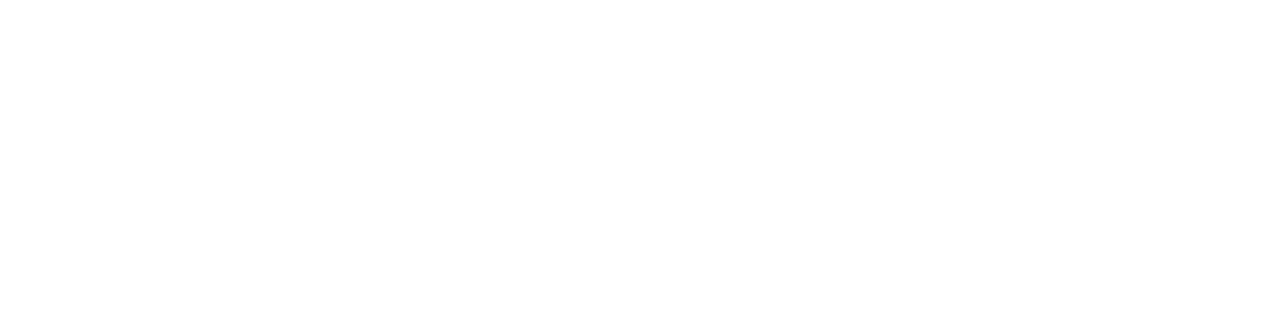
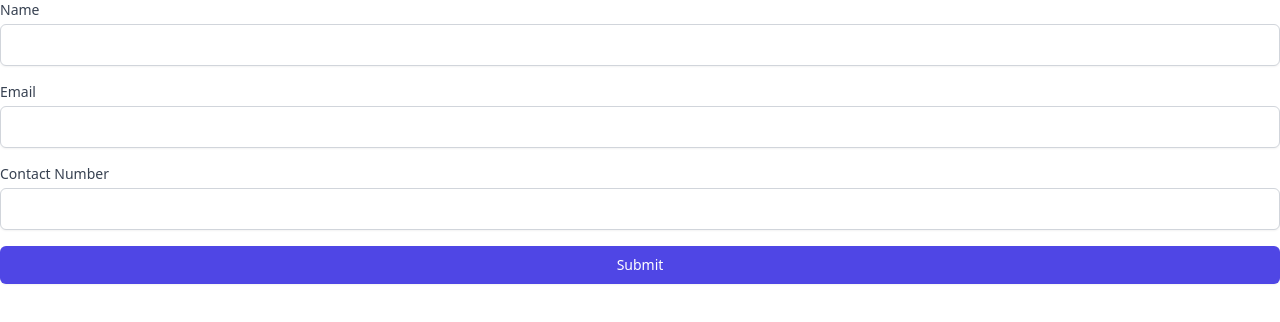
Before and after one commit to hashir-ayaz/FQSS-Website, a React (Vite) app: page /deen-fest-registration in a window 1280 px wide. Before the commit this address had no page. Shown: the top 322 px of the page. Built offline with nearby package versions, Linux system fonts and the light colour scheme.

Commit message:
added routing and about page

```diff
--- a/package.json
+++ b/package.json
@@ -10,9 +10,13 @@
     "preview": "vite preview"
   },
   "dependencies": {
+    "@heroicons/react": "^2.1.1",
+    "@material-tailwind/react": "^2.1.9",
+    "formik": "^2.4.5",
     "react": "^18.2.0",
     "react-dom": "^18.2.0",
-    "react-router-dom": "^6.22.3"
+    "react-router-dom": "^6.22.3",
+    "yup": "^1.4.0"
   },
   "devDependencies": {
     "@types/react": "^18.2.64",
--- /dev/null
+++ b/src/Components/About.jsx
@@ -0,0 +1,13 @@
+import EventTimeLine from "./EventTimeLine";
+import React from "react";
+
+const About = () => {
+  return (
+    <div className="flex gap-2">
+      <div>time line is </div>
+      <EventTimeLine />
+    </div>
+  );
+};
+
+export default About;
--- /dev/null
+++ b/src/Components/EventTimeLine.jsx
@@ -0,0 +1,82 @@
+import React from "react";
+
+import {
+  Timeline,
+  TimelineItem,
+  TimelineConnector,
+  TimelineHeader,
+  TimelineIcon,
+  TimelineBody,
+  Typography,
+} from "@material-tailwind/react";
+
+export default function EventTimeLine() {
+  return (
+    <div className="w-[32rem]">
+      <Timeline>
+        <TimelineItem>
+          <TimelineConnector />
+          <TimelineHeader className="h-3">
+            <TimelineIcon />
+            <Typography variant="h6" color="blue-gray" className="leading-none">
+              Timeline Title Here.
+            </Typography>
+          </TimelineHeader>
+          <TimelineBody className="pb-8">
+            <Typography
+              variant="small"
+              color="gray"
+              className="font-normal text-gray-600"
+            >
+              The key to more success is to have a lot of pillows. Put it this
+              way, it took me twenty five years to get these plants, twenty five
+              years of blood sweat and tears, and I&apos;m never giving up,
+              I&apos;m just getting started. I&apos;m up to something. Fan luv.
+            </Typography>
+          </TimelineBody>
+        </TimelineItem>
+        <TimelineItem>
+          <TimelineConnector />
+          <TimelineHeader className="h-3">
+            <TimelineIcon />
+            <Typography variant="h6" color="blue-gray" className="leading-none">
+              Timeline Title Here.
+            </Typography>
+          </TimelineHeader>
+          <TimelineBody className="pb-8">
+            <Typography
+              variant="small"
+              color="gary"
+              className="font-normal text-gray-600"
+            >
+              The key to more success is to have a lot of pillows. Put it this
+              way, it took me twenty five years to get these plants, twenty five
+              years of blood sweat and tears, and I&apos;m never giving up,
+              I&apos;m just getting started. I&apos;m up to something. Fan luv.
+            </Typography>
+          </TimelineBody>
+        </TimelineItem>
+        <TimelineItem>
+          <TimelineHeader className="h-3">
+            <TimelineIcon />
+            <Typography variant="h6" color="blue-gray" className="leading-none">
+              Timeline Title Here.
+            </Typography>
+          </TimelineHeader>
+          <TimelineBody>
+            <Typography
+              variant="small"
+              color="gary"
+              className="font-normal text-gray-600"
+            >
+              The key to more success is to have a lot of pillows. Put it this
+              way, it took me twenty five years to get these plants, twenty five
+              years of blood sweat and tears, and I&apos;m never giving up,
+              I&apos;m just getting started. I&apos;m up to something. Fan luv.
+            </Typography>
+          </TimelineBody>
+        </TimelineItem>
+      </Timeline>
+    </div>
+  );
+}
--- /dev/null
+++ b/src/Components/PageNotFound.jsx
@@ -0,0 +1,13 @@
+import React from "react";
+
+const PageNotFound = () => {
+  return (
+    <div>
+      <h1>404 Error: Page Not Found</h1>
+      <p>Sorry, the page you are looking for does not exist.</p>
+      Go Back <a href="/">Home</a>
+    </div>
+  );
+};
+
+export default PageNotFound;
--- /dev/null
+++ b/src/Components/UserForm.jsx
@@ -0,0 +1,104 @@
+import React from "react";
+import { useFormik } from "formik";
+import * as Yup from "yup";
+
+const UserForm = () => {
+  // Formik hook for form handling
+  const formik = useFormik({
+    initialValues: {
+      name: "",
+      email: "",
+      contactNumber: "",
+    },
+    validationSchema: Yup.object({
+      name: Yup.string().required("Required"),
+      email: Yup.string().email("Invalid email address").required("Required"),
+      contactNumber: Yup.string()
+        .matches(/^[0-9]+$/, "Must be only digits")
+        .min(10, "Must be exactly 10 digits")
+        .max(10, "Must be exactly 10 digits")
+        .required("Required"),
+    }),
+    onSubmit: (values) => {
+      alert(JSON.stringify(values, null, 2));
+    },
+  });
+
+  return (
+    <form onSubmit={formik.handleSubmit} className="space-y-4">
+      <div>
+        <label
+          htmlFor="name"
+          className="block text-sm font-medium text-gray-700"
+        >
+          Name
+        </label>
+        <input
+          id="name"
+          name="name"
+          type="text"
+          onChange={formik.handleChange}
+          value={formik.values.name}
+          onBlur={formik.handleBlur}
+          className="block w-full p-2 mt-1 border border-gray-300 rounded-md shadow-sm focus:outline-none focus:ring-indigo-500 focus:border-indigo-500"
+        />
+        {formik.touched.name && formik.errors.name ? (
+          <div className="text-sm text-red-600">{formik.errors.name}</div>
+        ) : null}
+      </div>
+
+      <div>
+        <label
+          htmlFor="email"
+          className="block text-sm font-medium text-gray-700"
+        >
+          Email
+        </label>
+        <input
+          id="email"
+          name="email"
+          type="email"
+          onChange={formik.handleChange}
+          value={formik.values.email}
+          onBlur={formik.handleBlur}
+          className="block w-full p-2 mt-1 border border-gray-300 rounded-md shadow-sm focus:outline-none focus:ring-indigo-500 focus:border-indigo-500"
+        />
+        {formik.touched.email && formik.errors.email ? (
+          <div className="text-sm text-red-600">{formik.errors.email}</div>
+        ) : null}
+      </div>
+
+      <div>
+        <label
+          htmlFor="contactNumber"
+          className="block text-sm font-medium text-gray-700"
+        >
+          Contact Number
+        </label>
+        <input
+          id="contactNumber"
+          name="contactNumber"
+          type="text"
+          onChange={formik.handleChange}
+          value={formik.values.contactNumber}
+          onBlur={formik.handleBlur}
+          className="block w-full p-2 mt-1 border border-gray-300 rounded-md shadow-sm focus:outline-none focus:ring-indigo-500 focus:border-indigo-500"
+        />
+        {formik.touched.contactNumber && formik.errors.contactNumber ? (
+          <div className="text-sm text-red-600">
+            {formik.errors.contactNumber}
+          </div>
+        ) : null}
+      </div>
+
+      <button
+        type="submit"
+        className="flex justify-center w-full px-4 py-2 text-sm font-medium text-white bg-indigo-600 border border-transparent rounded-md shadow-sm hover:bg-indigo-700 focus:outline-none focus:ring-2 focus:ring-offset-2 focus:ring-indigo-500"
+      >
+        Submit
+      </button>
+    </form>
+  );
+};
+
+export default UserForm;
--- a/src/main.jsx
+++ b/src/main.jsx
@@ -1,18 +1,30 @@
 import React from "react";
 import ReactDOM from "react-dom/client";
 import App from "./App.jsx";
-import { BrowserRouter as Router, Route, Routes } from "react-router-dom"; // Corrected import statement
+import PageNotFound from "./Components/PageNotFound.jsx";
+import { createBrowserRouter, RouterProvider } from "react-router-dom";
+import UserForm from "./Components/UserForm.jsx";
+import About from "./Components/About.jsx";
+
+const router = createBrowserRouter([
+  {
+    path: "/",
+    element: <App />,
+  },
+  {
+    path: "deen-fest-registration",
+    element: <UserForm />,
+  },
+  {
+    path: "/about",
+    element: <About />,
+  },
+  {
+    path: "*",
+    element: <PageNotFound />,
+  },
+]);
 
 // Use createRoot for React 18+ syntax
 const root = ReactDOM.createRoot(document.getElementById("root"));
-root.render(
-  <Router>
-    {" "}
-    {/* Use BrowserRouter for web applications */}
-    <Routes>
-      {" "}
-      {/* Wrap Route components within Routes */}
-      <Route path="/" element={<App />} /> {/* Correct Route usage */}
-    </Routes>
-  </Router>
-);
+root.render(<RouterProvider router={router}></RouterProvider>);
```
Also changed, not shown: 1 other file (tests, documents, lock files or other folders).
